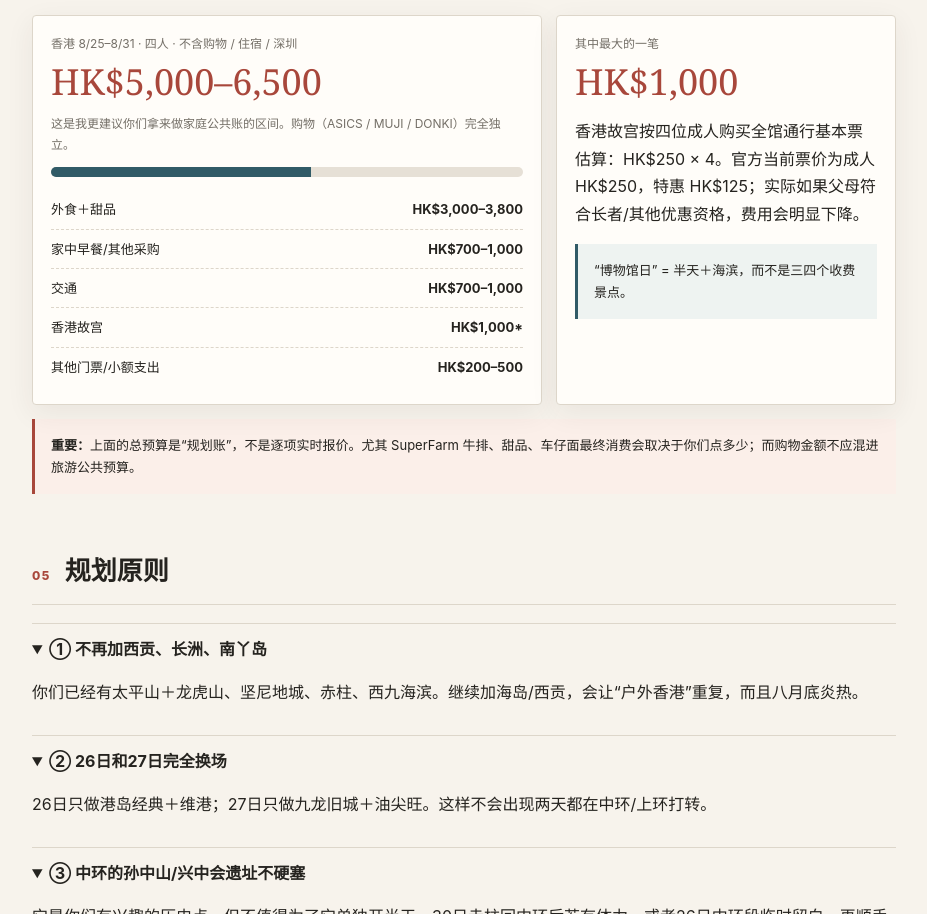
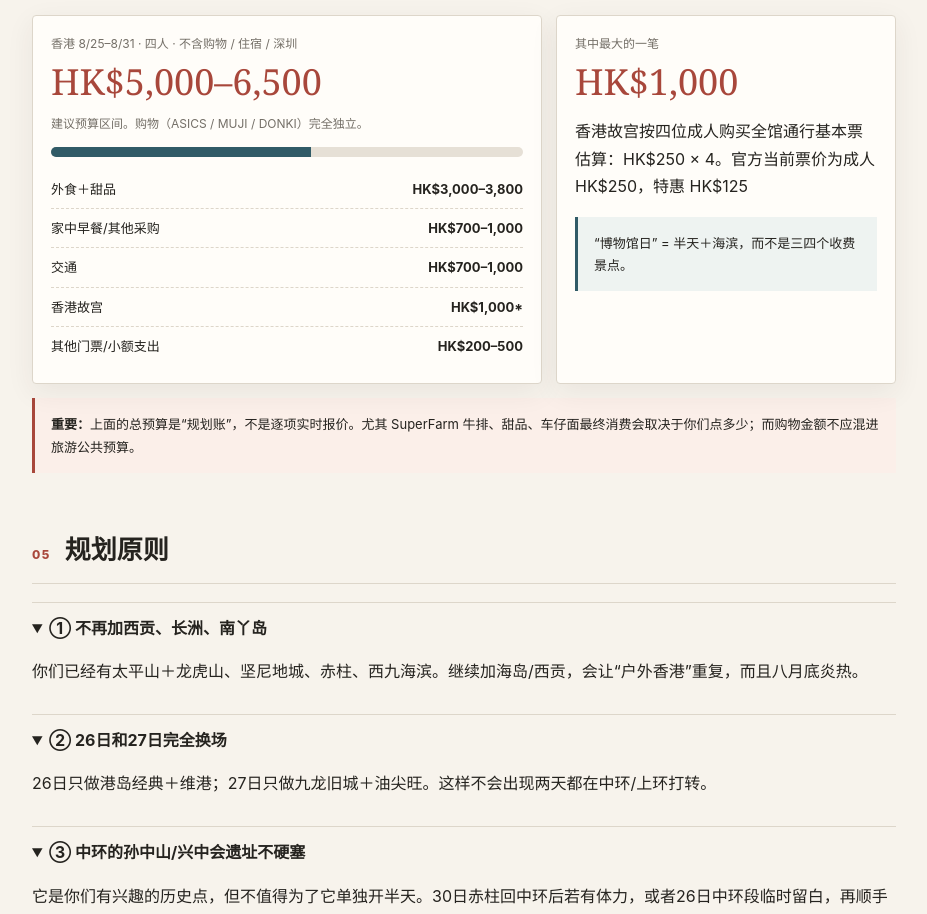
Before and after one commit to ZZZLK0705/zlk_travel, a plain HTML site: page index.html in a window 1280 px wide. Shown: the part 6894-7808 px from the top of the page, without its empty margins (176-1103 px from the left). Drawn offline with Linux system fonts and the light colour scheme.

Commit message:
Update index.html

```diff
--- a/index.html
+++ b/index.html
@@ -228,7 +228,7 @@ details{border-top:1px solid var(--line);padding:12px 0}summary{cursor:pointer;f
 <div class="card">
 <div class="sub">香港 8/25–8/31 · 四人 · 不含购物 / 住宿 / 深圳</div>
 <div class="big">HK$5,000–6,500</div>
-<p class="sub">这是我更建议你们拿来做家庭公共账的区间。购物（ASICS / MUJI / DONKI）完全独立。</p>
+<p class="sub">建议预算区间。购物（ASICS / MUJI / DONKI）完全独立。</p>
 <div class="bar"><i style="width:55%"></i></div>
 <div class="budget-list">
 <div><span>外食＋甜品</span><b>HK$3,000–3,800</b></div>
@@ -241,7 +241,7 @@ details{border-top:1px solid var(--line);padding:12px 0}summary{cursor:pointer;f
 <div class="card">
 <div class="sub">其中最大的一笔</div>
 <div class="big">HK$1,000</div>
-<p>香港故宫按四位成人购买全馆通行基本票估算：HK$250 × 4。官方当前票价为成人 HK$250，特惠 HK$125；实际如果父母符合长者/其他优惠资格，费用会明显下降。</p>
+<p>香港故宫按四位成人购买全馆通行基本票估算：HK$250 × 4。官方当前票价为成人 HK$250，特惠 HK$125</p>
 <div class="note">“博物馆日” = 半天＋海滨，而不是三四个收费景点。</div>
 </div>
 </div>
```
